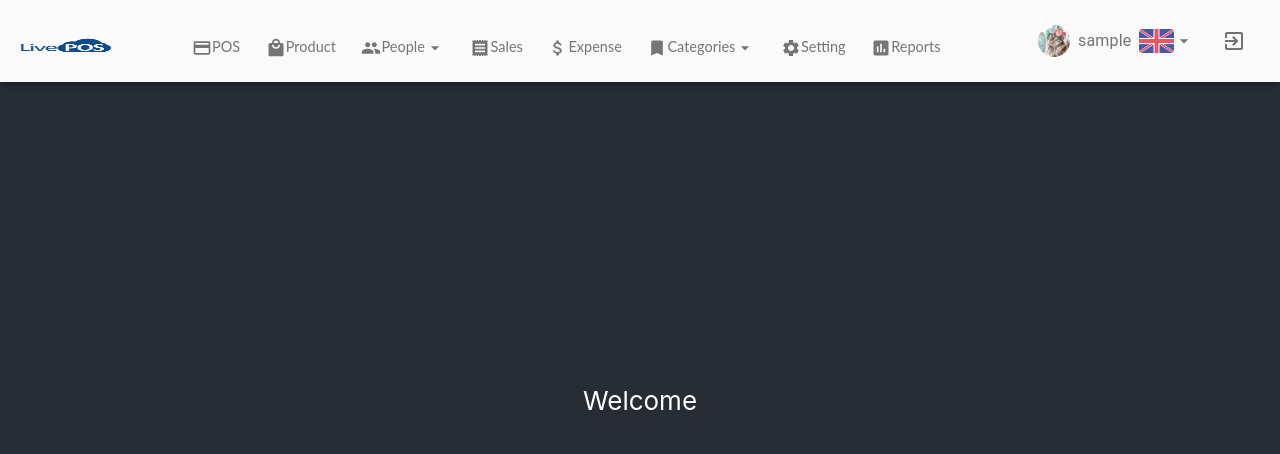
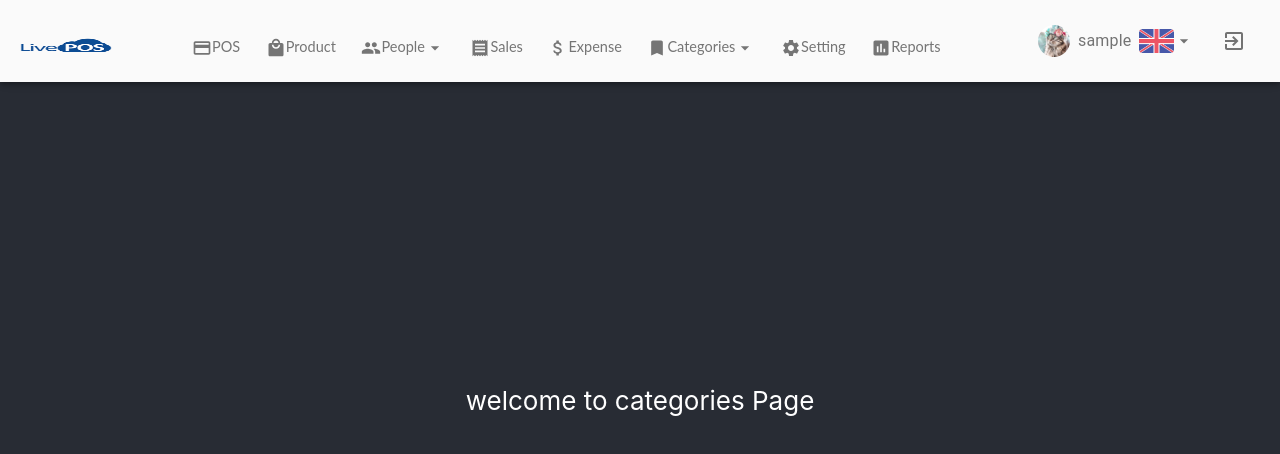
Before and after one commit to sajedakhdair/POS_Project, a React (Create React App) app: page /MainPage/CategoriesPage in a window 1280 px wide. Shown: the top 454 px of the page. Built offline with nearby package versions, Linux system fonts and the light colour scheme; sample sign-in values are in the browser's storage.

Commit message:
create Categories Page and add a link to header called Categories, and it will redirect to this page

```diff
--- a/src/App.tsx
+++ b/src/App.tsx
@@ -2,6 +2,7 @@ import React, { Fragment } from "react";
 import { BrowserRouter as Router, Route, Switch } from "react-router-dom";
 import LoginPage from "../src/pages/LoginPage";
 import MainPage from "../src/pages/MainPage";
+import CategoriesPage from "../src/pages/CategoriesPage";
 import HeaderComponent from "../src/components/HeaderComponent";
 
 import "./App.css";
@@ -14,7 +15,11 @@ function App() {
             <Route exact path="/" component={LoginPage} />
             <Fragment>
               <HeaderComponent />
-              <Route path="/MainPage" component={MainPage} />
+              <Route
+                path="/MainPage/CategoriesPage"
+                component={CategoriesPage}
+              />
+              <Route exact path="/MainPage" component={MainPage} />
             </Fragment>
           </Switch>
         </Router>
--- a/src/components/CategoriesMenu.tsx
+++ b/src/components/CategoriesMenu.tsx
@@ -40,12 +40,15 @@ const CategoriesMenu: React.FunctionComponent<WithStyles<typeof styles>> = (
       open={isMenuOpen}
       onClose={handleCategoriesMenuClose}
     >
-      <MenuItem onClick={handleCategoriesMenuClose}>
+      <MenuItem
+        component={Link}
+        href="/MainPage/CategoriesPage"
+        onClick={handleCategoriesMenuClose}
+      >
         <LocalMallIcon fontSize="small" />
         Product
       </MenuItem>
       <MenuItem onClick={handleCategoriesMenuClose}>
-        {" "}
         <AttachMoneyIcon fontSize="small" />
         Expense
       </MenuItem>
--- /dev/null
+++ b/src/pages/CategoriesPage.tsx
@@ -0,0 +1,14 @@
+import React from "react";
+import { withStyles, WithStyles } from "@material-ui/core/styles";
+import { createStyles, Theme } from "@material-ui/core/styles";
+import { useHistory } from "react-router-dom";
+
+const styles = (theme: Theme) => createStyles({});
+
+function CategoriesPage(props: WithStyles<typeof styles>) {
+  const flagForLoggedIn = localStorage.getItem("flagForLoggedIn");
+  const history = useHistory();
+  if (flagForLoggedIn !== "true") history.push("/");
+  return <div>welcome to categories Page</div>;
+}
+export default withStyles(styles)(CategoriesPage);
```
